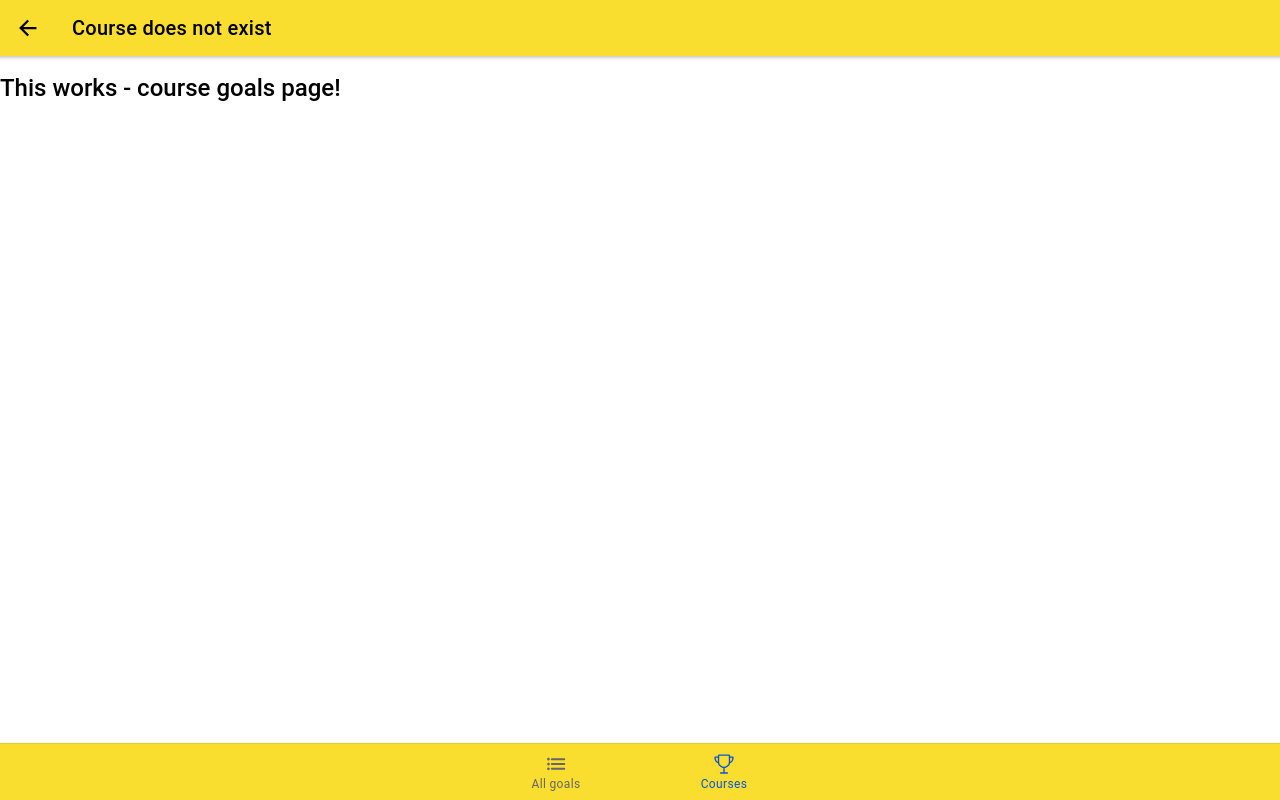
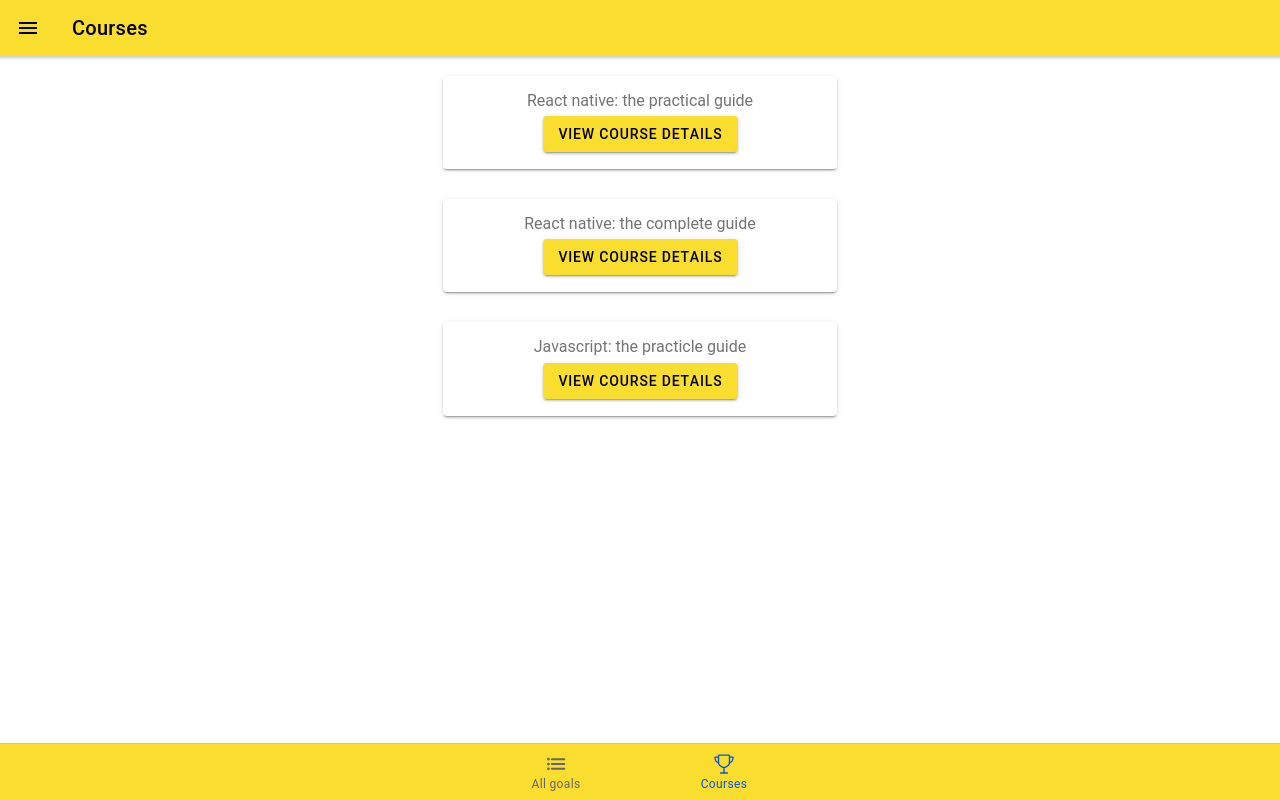
Before and after one commit to aminedammak/ionic-react, a React (Create React App) app: page /courses/list in a window 1280 px wide. Built offline with nearby package versions, Linux system fonts and the light colour scheme.

Commit message:
Remove the tab from the filter page

```diff
--- a/src/App.tsx
+++ b/src/App.tsx
@@ -1,7 +1,6 @@
 import React from "react";
 import {
   IonApp,
-  IonButton,
   IonContent,
   IonHeader,
   IonIcon,
@@ -11,20 +10,14 @@ import {
   IonMenu,
   IonMenuToggle,
   IonRouterOutlet,
-  IonTabBar,
-  IonTabButton,
-  IonTabs,
   IonTitle,
   IonToolbar,
 } from "@ionic/react";
 import { Route, Redirect } from "react-router-dom";
 import { IonReactRouter } from "@ionic/react-router";
 
-import { list, options, trophyOutline } from "ionicons/icons";
+import { list, options } from "ionicons/icons";
 
-import Courses from "./pages/Courses";
-import CourseGoals from "./pages/CourseGoals";
-import AllGoals from "./pages/AllGoals";
 import Filter from "./pages/Filter";
 
 /* Core CSS required for Ionic components to work properly */
@@ -46,6 +39,8 @@ import "@ionic/react/css/display.css";
 /* Theme variables */
 import "./theme/variables.css";
 import "./theme/theme.css";
+import Courses from "./pages/Courses";
+import CourseTabs from "./pages/CourseTabs";
 
 const App: React.FC = () => (
   <IonApp>
@@ -59,9 +54,13 @@ const App: React.FC = () => (
         <IonContent>
           <IonList>
             <IonMenuToggle>
-              <IonItem button routerLink="/courses" routerDirection="none">
+              <IonItem
+                button
+                routerLink="/courses/all-goals"
+                routerDirection="none"
+              >
                 <IonIcon slot="start" icon={list} />
-                <IonLabel>All courses</IonLabel>
+                <IonLabel>All Goals</IonLabel>
               </IonItem>
             </IonMenuToggle>
             <IonMenuToggle>
@@ -73,33 +72,15 @@ const App: React.FC = () => (
           </IonList>
         </IonContent>
       </IonMenu>
-      <IonTabs>
-        <IonRouterOutlet id="main">
-          <Route path="/filter">
-            <Filter />
-          </Route>
-          <Route path="/courses" exact>
-            <Courses />
-          </Route>
-          <Route path="/courses/:courseId">
-            <CourseGoals />
-          </Route>
-          <Route path="/all-goals">
-            <AllGoals />
-          </Route>
-          <Redirect to="/courses" />
-        </IonRouterOutlet>
-        <IonTabBar slot="bottom">
-          <IonTabButton tab="a" href="/all-goals">
-            <IonIcon icon={list} />
-            <IonLabel>All goals</IonLabel>
-          </IonTabButton>
-          <IonTabButton tab="b" href="/courses">
-            <IonIcon icon={trophyOutline} />
-            <IonLabel>Courses</IonLabel>
-          </IonTabButton>
-        </IonTabBar>
-      </IonTabs>
+      <IonRouterOutlet id="main">
+        <Route path="/filter" exact>
+          <Filter />
+        </Route>
+        <Route path="/courses">
+          <CourseTabs />
+        </Route>
+        <Redirect path="/" to="/courses/list" exact />
+      </IonRouterOutlet>
     </IonReactRouter>
   </IonApp>
 );
--- /dev/null
+++ b/src/pages/CourseTabs.tsx
@@ -0,0 +1,49 @@
+import {
+  IonIcon,
+  IonLabel,
+  IonRouterOutlet,
+  IonTabBar,
+  IonTabButton,
+  IonTabs,
+} from "@ionic/react";
+import React from "react";
+import { Redirect, Route, Switch } from "react-router";
+import AllGoals from "./AllGoals";
+import CourseGoals from "./CourseGoals";
+import Courses from "./Courses";
+
+import { list, trophyOutline } from "ionicons/icons";
+
+const CourseTabs: React.FC = () => {
+  return (
+    <IonTabs>
+      <IonRouterOutlet>
+        <Redirect path="/courses" to="/courses/list" exact />
+
+        <Switch>
+          <Route path="/courses/list" exact>
+            <Courses />
+          </Route>
+          <Route path="/courses/all-goals" exact>
+            <AllGoals />
+          </Route>
+          <Route path="/courses/:courseId" exact>
+            <CourseGoals />
+          </Route>
+        </Switch>
+      </IonRouterOutlet>
+      <IonTabBar slot="bottom">
+        <IonTabButton tab="a" href="/courses/all-goals">
+          <IonIcon icon={list} />
+          <IonLabel>All goals</IonLabel>
+        </IonTabButton>
+        <IonTabButton tab="b" href="/courses/list">
+          <IonIcon icon={trophyOutline} />
+          <IonLabel>Courses</IonLabel>
+        </IonTabButton>
+      </IonTabBar>
+    </IonTabs>
+  );
+};
+
+export default CourseTabs;
```
